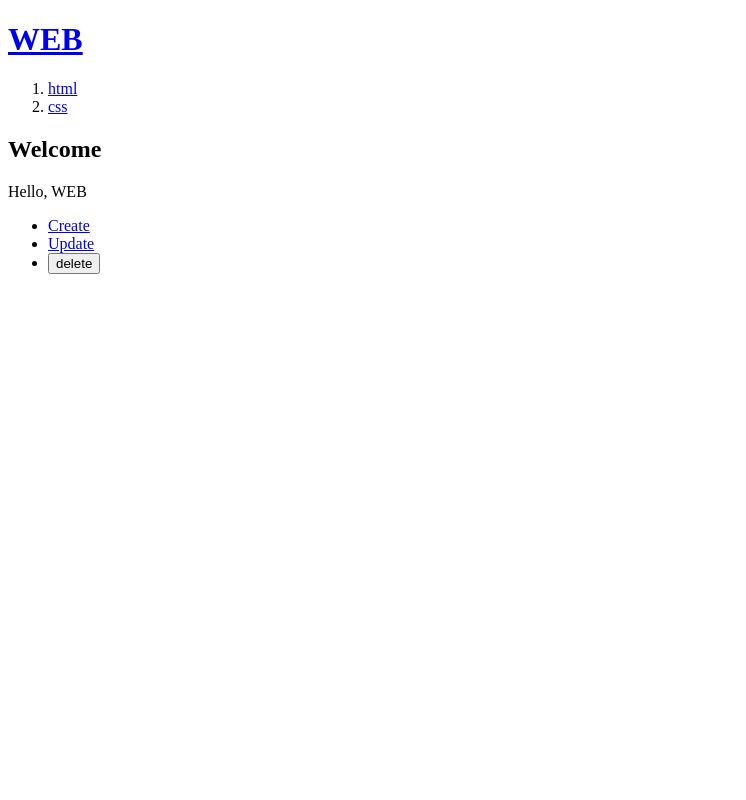
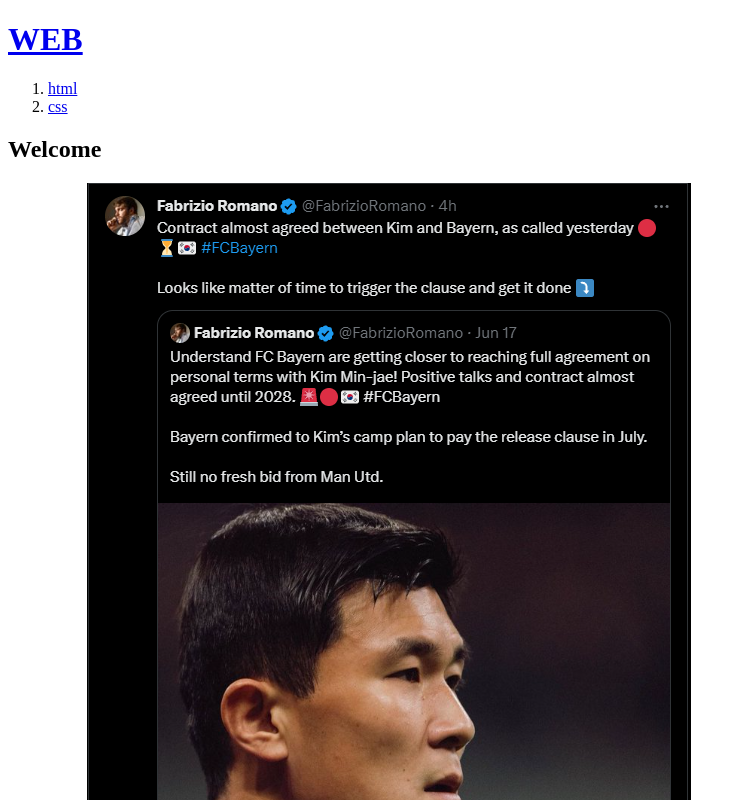
Before and after one commit to kes-knows-nothing/next-crud, a Next.js app: page / in a window 1280 px wide. Shown: the top 800 px of the page, without its empty margins (0-746 px from the left). Built offline with nearby package versions, Linux system fonts and the light colour scheme.

Commit message:
Feat: 이미지 추가 학습

```diff
--- a/src/app/page.tsx
+++ b/src/app/page.tsx
@@ -5,6 +5,7 @@
     <>
       <h2>Welcome</h2>
       Hello, WEB
+      <Image src="/kim.png" alt="minjae" width={604} height={812} />
     </>
   );
 }
```
Also changed, not shown: public/Parkjisung.webp (added), public/kim.png (added).
